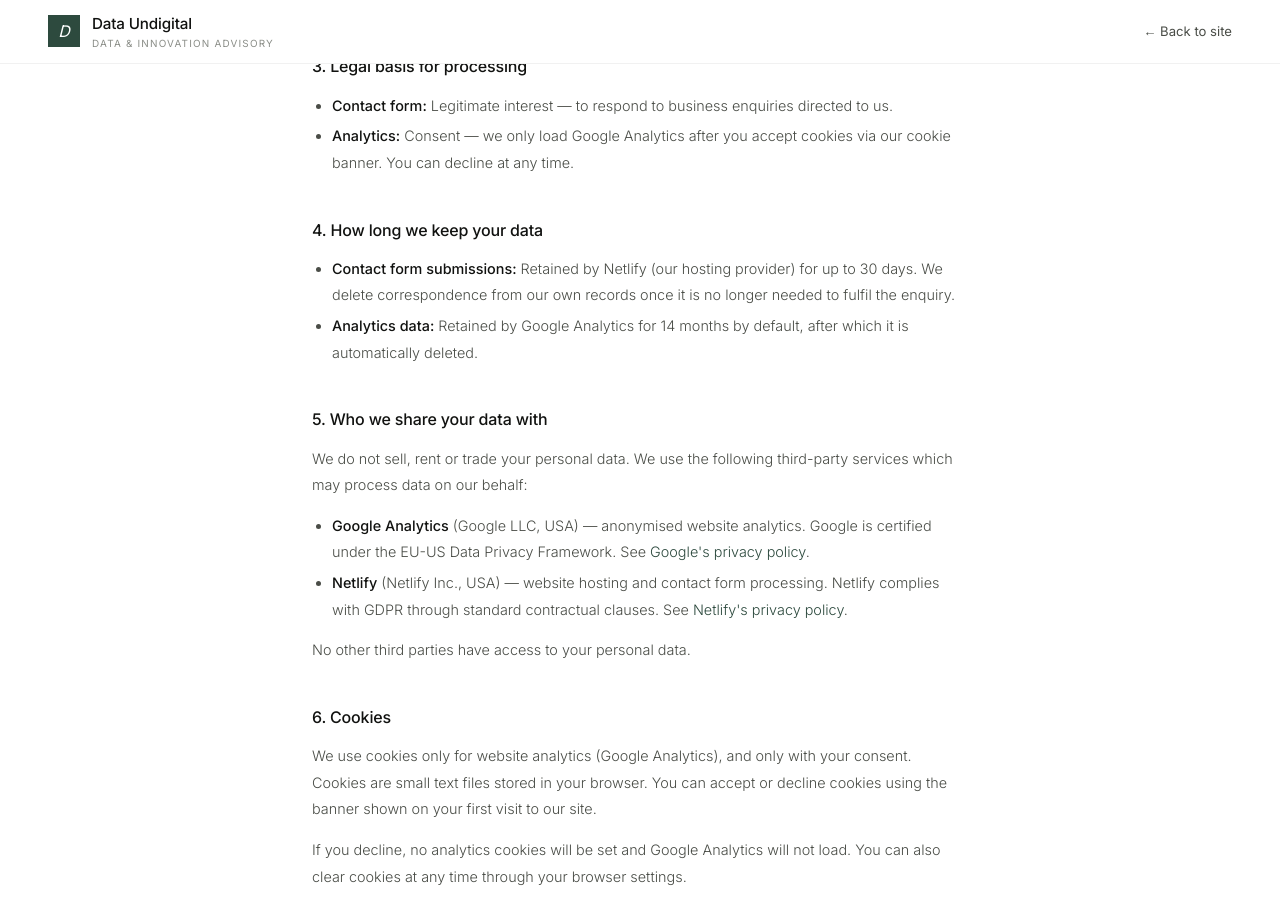
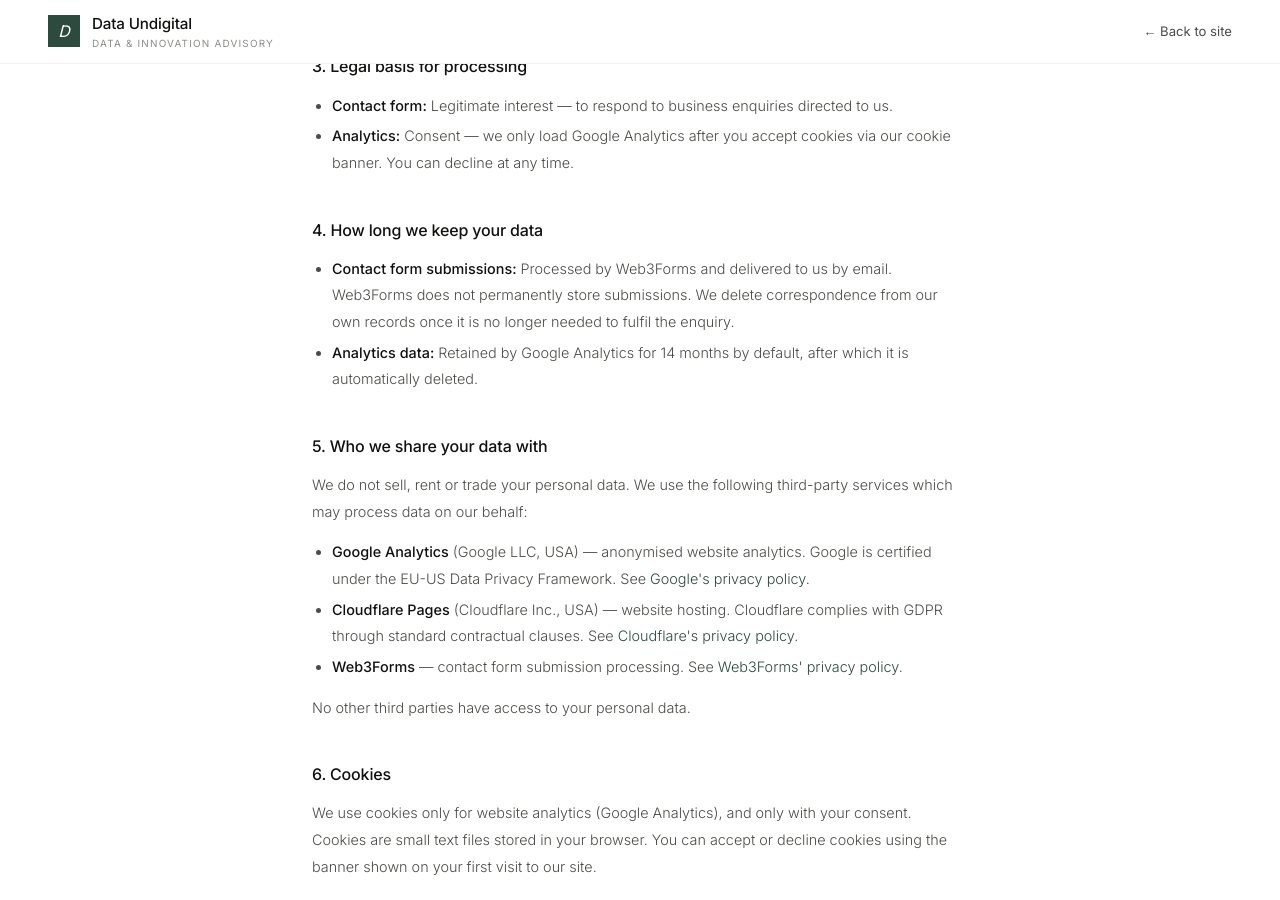
Before and after one commit to alex-iot/data-undigital, a Jekyll site: the page privacy.html, which Jekyll copies as it is, in a window 1280 px wide and 900 px high, scrolled down 1007 px. Built offline with Jekyll 4.4.1, drawn with Linux system fonts in a browser that asks for light colours.

Commit message:
Remove remaining Netlify dependencies, update privacy policy for Cloudflare
- Remove Netlify Identity widget script from index.html
- Replace Netlify hosting/form references in privacy.html with Cloudflare Pages and Web3Forms

Co-Authored-By: Claude Sonnet 4.6 <noreply@anthropic.com>

```diff
--- a/index.html
+++ b/index.html
@@ -238,7 +238,6 @@ footer{background:var(--ink);padding:1.75rem 3rem;display:flex;align-items:cente
   .footer-copy{order:3}
 }
 </style>
-<script src="https://identity.netlify.com/v1/netlify-identity-widget.js"></script>
 </head>
 <body>
 
--- a/privacy.html
+++ b/privacy.html
@@ -101,7 +101,7 @@ footer{background:var(--ink);padding:1.75rem 3rem;display:flex;align-items:cente
 
   <h2>4. How long we keep your data</h2>
   <ul>
-    <li><strong>Contact form submissions:</strong> Retained by Netlify (our hosting provider) for up to 30 days. We delete correspondence from our own records once it is no longer needed to fulfil the enquiry.</li>
+    <li><strong>Contact form submissions:</strong> Processed by Web3Forms and delivered to us by email. Web3Forms does not permanently store submissions. We delete correspondence from our own records once it is no longer needed to fulfil the enquiry.</li>
     <li><strong>Analytics data:</strong> Retained by Google Analytics for 14 months by default, after which it is automatically deleted.</li>
   </ul>
 
@@ -109,7 +109,8 @@ footer{background:var(--ink);padding:1.75rem 3rem;display:flex;align-items:cente
   <p>We do not sell, rent or trade your personal data. We use the following third-party services which may process data on our behalf:</p>
   <ul>
     <li><strong>Google Analytics</strong> (Google LLC, USA) — anonymised website analytics. Google is certified under the EU-US Data Privacy Framework. See <a href="https://policies.google.com/privacy" target="_blank">Google's privacy policy</a>.</li>
-    <li><strong>Netlify</strong> (Netlify Inc., USA) — website hosting and contact form processing. Netlify complies with GDPR through standard contractual clauses. See <a href="https://www.netlify.com/privacy/" target="_blank">Netlify's privacy policy</a>.</li>
+    <li><strong>Cloudflare Pages</strong> (Cloudflare Inc., USA) — website hosting. Cloudflare complies with GDPR through standard contractual clauses. See <a href="https://www.cloudflare.com/privacypolicy/" target="_blank">Cloudflare's privacy policy</a>.</li>
+    <li><strong>Web3Forms</strong> — contact form submission processing. See <a href="https://web3forms.com/privacy" target="_blank">Web3Forms' privacy policy</a>.</li>
   </ul>
   <p>No other third parties have access to your personal data.</p>
 
```
